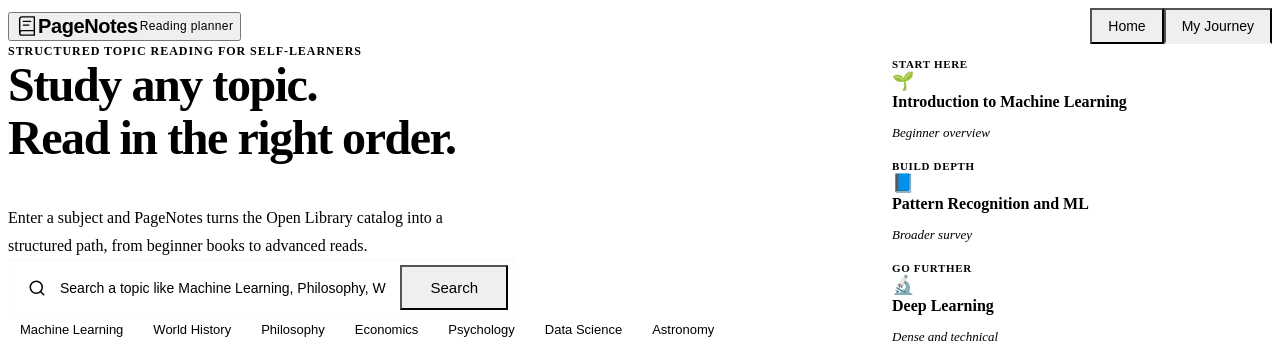
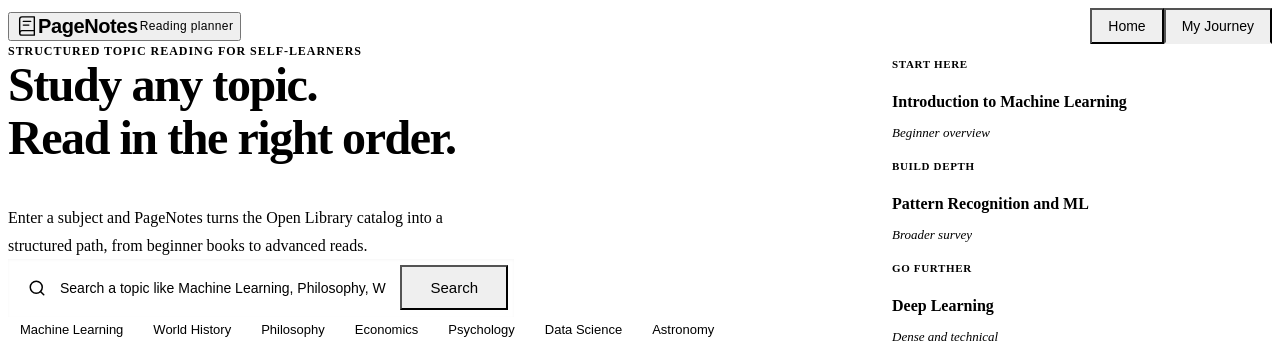
Before and after one commit to Satyam087/BookCompanion, a React (Vite) app: page / in a window 1280 px wide. Shown: the top 344 px of the page. Built offline with nearby package versions, Linux system fonts and the light colour scheme; the HTML template or start-up script is replaced by a standard one.

Commit message:
remove emojis from hero path cards for a cleaner look

```diff
--- a/src/pages/Home.jsx
+++ b/src/pages/Home.jsx
@@ -36,19 +36,16 @@ export default function Home() {
             <div className="home__path-preview">
               <div className="home__path-card">
                 <span className="home__path-step">Start here</span>
-                <span className="home__path-icon">🌱</span>
                 <h4>Introduction to Machine Learning</h4>
                 <p>Beginner overview</p>
               </div>
               <div className="home__path-card">
                 <span className="home__path-step">Build depth</span>
-                <span className="home__path-icon">📘</span>
                 <h4>Pattern Recognition and ML</h4>
                 <p>Broader survey</p>
               </div>
               <div className="home__path-card">
                 <span className="home__path-step">Go further</span>
-                <span className="home__path-icon">🔬</span>
                 <h4>Deep Learning</h4>
                 <p>Dense and technical</p>
               </div>
```
